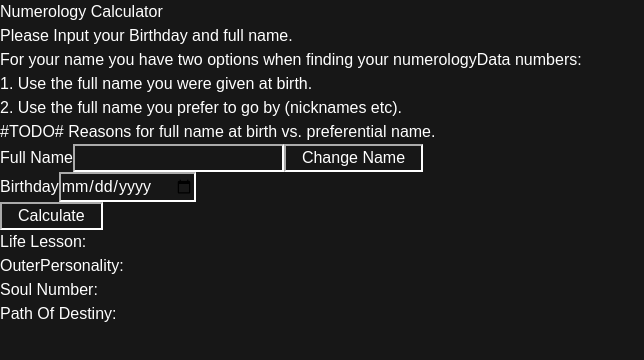
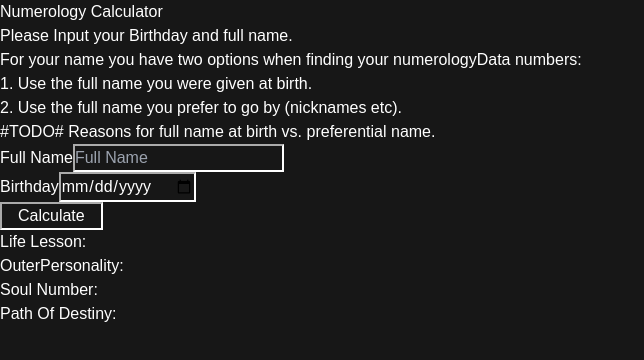
Before and after one commit to Seamus88/numerology, a Next.js app in the folder numerology-calculator/: page / in a window 1280 px wide. Shown: the top 360 px of the page, without its empty margins (0-644 px from the left). Built offline with nearby package versions, Linux system fonts and the light colour scheme.

Commit message:
typescript type declarations added

```diff
--- a/numerology-calculator/src/app/page.tsx
+++ b/numerology-calculator/src/app/page.tsx
@@ -1,31 +1,19 @@
 "use client";
 import { useState } from "react";
 
+type NumerologyData = {
+  birthName: string,
+  dob: string,
+  ll: number,
+  op: number,
+  sn: number,
+  pod: number,
+  detailedValues: Array<Array<string | number>>
+}
 
-export default function Home() {
-  const [numerologyData, setNumerologyData] = useState({birthName: "", dob: "", ll: 0, op: 0, sn: 0, pod: 0});
-
-
-  return (
-    <div id="home" className="flex flex-col justify-center gap-8 p-8 w-full h-full">
-      <div id="header" className="text-2xl font-bold text-center">
-        <h1 className="text-4xl font-bold text-center">Numerology Calculator</h1>
-      </div>
-      <div id="panels" className="flex flex-row flex-wrap justify-center gap-8 items-center">
-        <div id="left-panel" className="flex flex-col  gap-8 p-8">
-          <Directions/>
-          <div className="flex flex-col items-center gap-4">
-            <NameInput setNumerologyData={setNumerologyData}/>
-            <BirthdayInput setNumerologyData={setNumerologyData}/>
-          </div>
-        </div>
-        <div id="right-panel" className="flex flex-col justify-center items-start gap-8">
-          <NumerologyOutput numerologyData={numerologyData} />
-        </div>
-      </div>
-    </div>
-
-  );
+type SetNumerologyData = {
+  (value: NumerologyData): void,
+  (updater: (prevState: NumerologyData) => NumerologyData): void
 }
 
 function Directions() {
@@ -42,15 +30,17 @@ function Directions() {
   )
 }
 
-function BirthdayInput({setNumerologyData}) {
+function BirthdayInput({setNumerologyData} ) {
+
+
   function calculateLifeLesson(bday: string) {
-    let bdayArray = bday.split("-");
-    let year = bdayArray[0].split("");
+    const bdayArray = bday.split("-");
+    const year = bdayArray[0].split("");
     let yearSum = 0;
     year.forEach((num) => yearSum += parseInt(num));
     console.log(yearSum);
-    let month = parseInt(bdayArray[1]);
-    let day = parseInt(bdayArray[2]);
+    const month = parseInt(bdayArray[1]);
+    const day = parseInt(bdayArray[2]);
     setNumerologyData((prevState) => ({
       ll: yearSum + month + day, op: prevState.op, sn: prevState.sn, pod: prevState.pod
     }))
@@ -80,23 +70,6 @@ function BirthdayInput({setNumerologyData}) {
 }
 
 function NameInput({setNumerologyData} ) {
-
-  function handleClick() {
-    const birthNameElement = document.getElementById("birthName") as HTMLInputElement;
-    if (!birthNameElement || birthNameElement.value === "") {
-        return;
-    } else {
-      setNumerologyData((prevState) => ({
-        birthName: birthNameElement.value,
-        dob: prevState.dob,
-        ll: prevState.ll,
-        op: prevState.op,
-        sn: prevState.sn,
-        pod: prevState.pod
-      }));
-    }
-  };
-
   return (
     <div className="flex flex-col items-center gap-4">
       <label htmlFor="birthName">Full Name</label>
@@ -105,34 +78,41 @@ function NameInput({setNumerologyData} ) {
         id="birthName"
         name="birthName"
         className="p-2 border border-gray-300"
-        defaultValue=""
+        placeholder="Full Name"
+        onChange={(e) => setNumerologyData((prevState) => ({
+          birthName: e.target.value,
+          dob: prevState.dob,
+          ll: prevState.ll,
+          op: prevState.op,
+          sn: prevState.sn,
+          pod: prevState.pod,
+          detailedValues: prevState.detailedValues
+        }))}
       />
-      <button
-        id="namebutton"
-        className="border border-black-300 rounded-md" onClick={() => handleClick()}>Change Name</button>
     </div>
   );
 }
 
-function NumerologyOutput({numerologyData}) {
+function NumerologyOutput({numerologyData, setNumerologyData, children}: {numerologyData: any, setNumerologyData: any, children?: React.ReactNode}) {
   const lettersValue = {"a": 1, "b": 2, "c": 3, "d": 4, "e": 5, "f": 6, "g": 7, "h": 8, "i": 9, "j": 1, "k": 2, "l": 3, "m": 4, "n": 5, "o": 6, "p": 7, "q": 8, "r": 9, "s": 1, "t": 2, "u": 3, "v": 4, "w": 5, "x": 6, "y": 7, "z": 8};
 
   function handleNumerology(fName: string) {
     calculateNameValue(fName);;
   }
 
-
-
   function calculateNameValue(fName: string) {
     let outerPersonality = 0;
     let soulNumber = 0;
-    let nName = fName.toLowerCase().replace(/\s/g, "");
+    const nName = fName.toLowerCase().replace(/\s/g, "");
+    const nNameValues = [];
     for (let i = 0; i < nName.length; i++) {
-      let letter = nName[i];
+      const letter = nName[i];
       if (letter == "a" || letter == "e" || letter == "i" || letter == "o" || letter == "u") {
         soulNumber += lettersValue[letter];
+        nNameValues.push([letter, lettersValue[letter]]);
       } else if (letter == "b" || letter == "c" || letter == "d" || letter == "f" || letter == "g" || letter == "h" || letter == "j" || letter == "k" || letter == "l" || letter == "m" || letter == "n" || letter == "p" || letter == "q" || letter == "r" || letter == "s" || letter == "t" || letter == "v" || letter == "w" || letter == "x" || letter == "y" || letter == "z") {
         outerPersonality += lettersValue[letter];
+        nNameValues.push([letter, lettersValue[letter]]);
       }
     };
     setNumerologyData((prevState) => ({
@@ -142,7 +122,7 @@ function NumerologyOutput({numerologyData}) {
 
   return (
     <div className="flex flex-col items-center gap-8">
-      <button onClick={() => handleNumerology(numerologyData.birthName, numerologyData.birthday)}>Calculate</button>
+      <button onClick={() => handleNumerology(numerologyData.birthName)}>Calculate</button>
       {numerologyData.ll !== 0? <h3>Life Lesson: {numerologyData.ll}</h3> : <h3>Life Lesson: </h3>}
       {numerologyData.op !== 0? <h3>OuterPersonality: {numerologyData.op}</h3>: <h3>OuterPersonality: </h3>}
       {numerologyData.sn !== 0? <h3>Soul Number: {numerologyData.sn}</h3>: <h3>Soul Number: </h3>}
@@ -150,3 +130,41 @@ function NumerologyOutput({numerologyData}) {
     </div>
   );
 }
+
+export default function Home() {
+
+
+
+
+
+  const [numerologyData, setNumerologyData] = useState<NumerologyData>({
+    birthName: "",
+    dob: "",
+    ll: 0,
+    op: 0,
+    sn: 0,
+    pod: 0,
+    detailedValues: []
+  });
+
+  return (
+    <div id="home" className="flex flex-col justify-center gap-8 p-8 w-full h-full">
+      <div id="header" className="text-2xl font-bold text-center">
+        <h1 className="text-4xl font-bold text-center">Numerology Calculator</h1>
+      </div>
+      <div id="panels" className="flex flex-row flex-wrap justify-center gap-8 items-center">
+        <div id="left-panel" className="flex flex-col  gap-8 p-8">
+          <Directions/>
+          <div className="flex flex-col items-center gap-4">
+            <NameInput setNumerologyData={setNumerologyData}/>
+            <BirthdayInput setNumerologyData={setNumerologyData}/>
+          </div>
+        </div>
+        <div id="right-panel" className="flex flex-col justify-center items-start gap-8">
+          <NumerologyOutput numerologyData={numerologyData} setNumerologyData={setNumerologyData} />
+        </div>
+      </div>
+    </div>
+
+  );
+}
```
